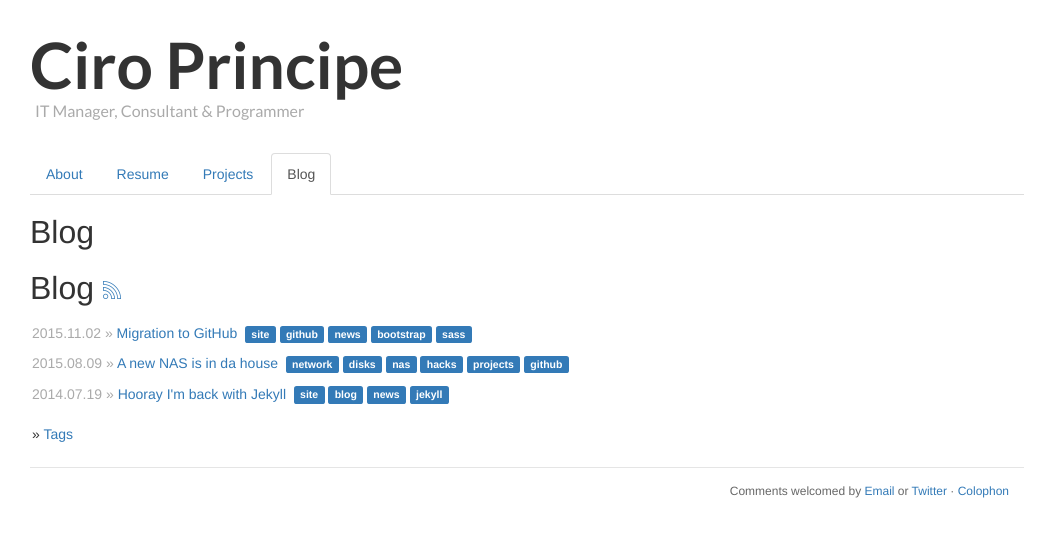
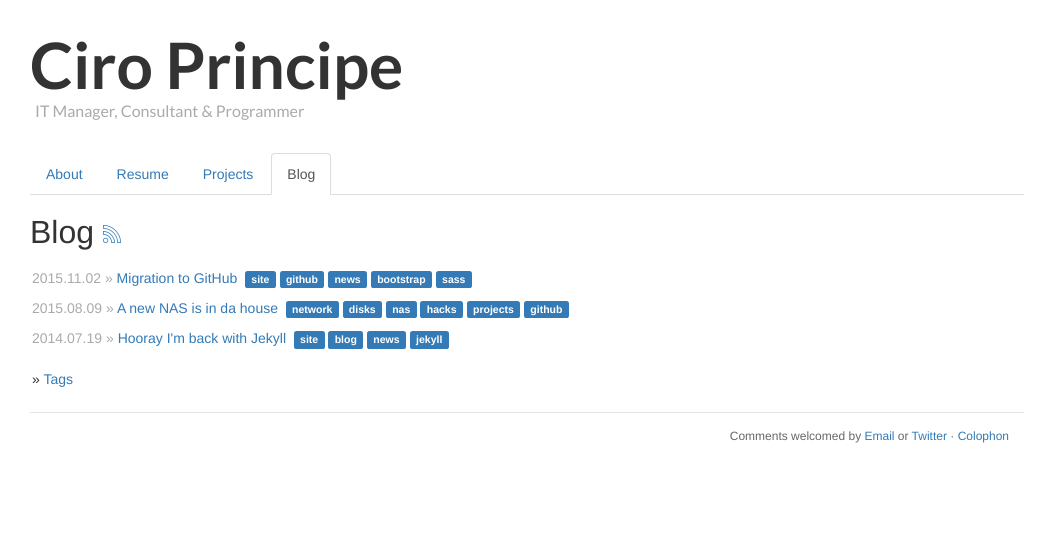
Before and after one commit to cyruz-git/cyruz-git.github.io, a Jekyll site: the page built from _pages/blog.md, in a window 1280 px wide. Shown: the top 537 px of the page, without its empty margins (113-1153 px from the left). Built offline with Jekyll 4.4.1, drawn with Linux system fonts in a browser that asks for light colours; some web fonts are replaced.

Commit message:
Fix layout variable

```diff
--- a/_layouts/page.html
+++ b/_layouts/page.html
@@ -9,7 +9,7 @@
       {% include navbar.html %}
 
       <div id="cust-content" class="text-justify">
-        {% if page.custom_title != 1 %}<h1 class="cust-page-title">{{ page.title }}</h1>{% endif %}
+        {% if layout.custom_title != 1 %}<h1 class="cust-page-title">{{ page.title }}</h1>{% endif %}
 
         {{ content }}
 
```
